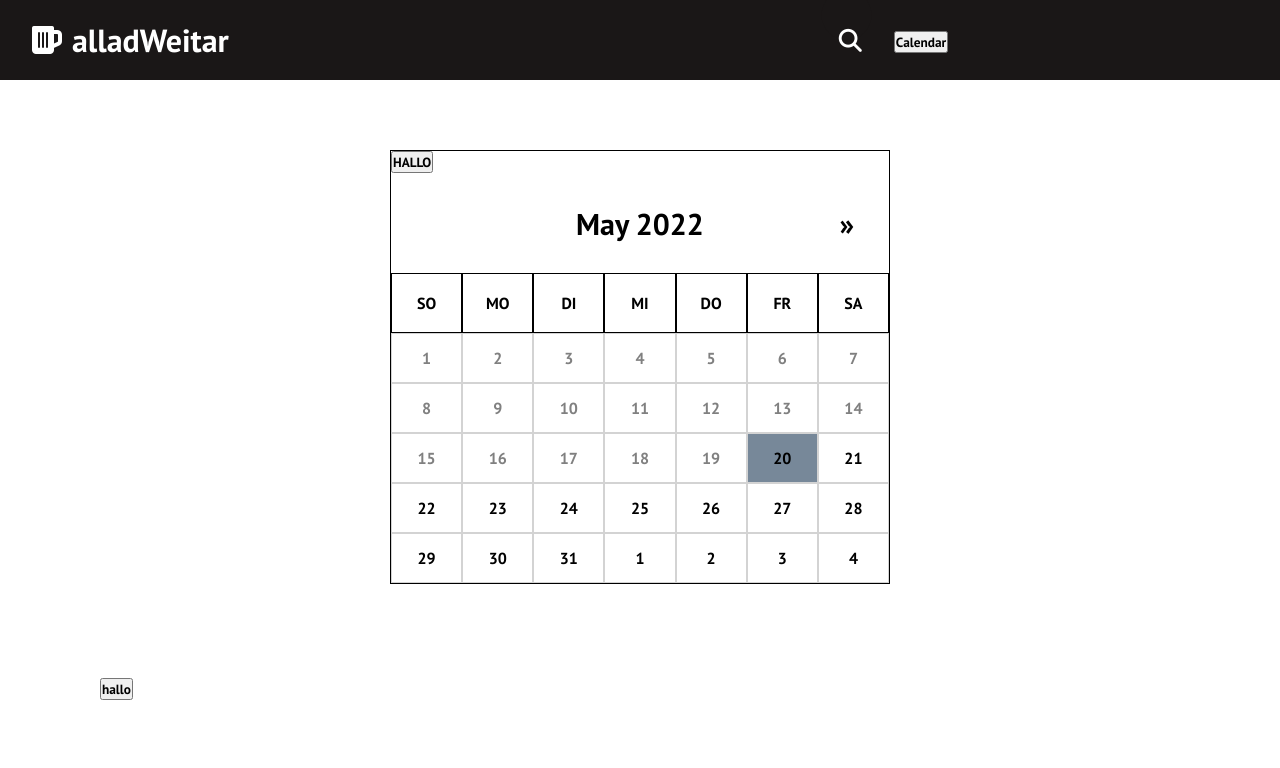
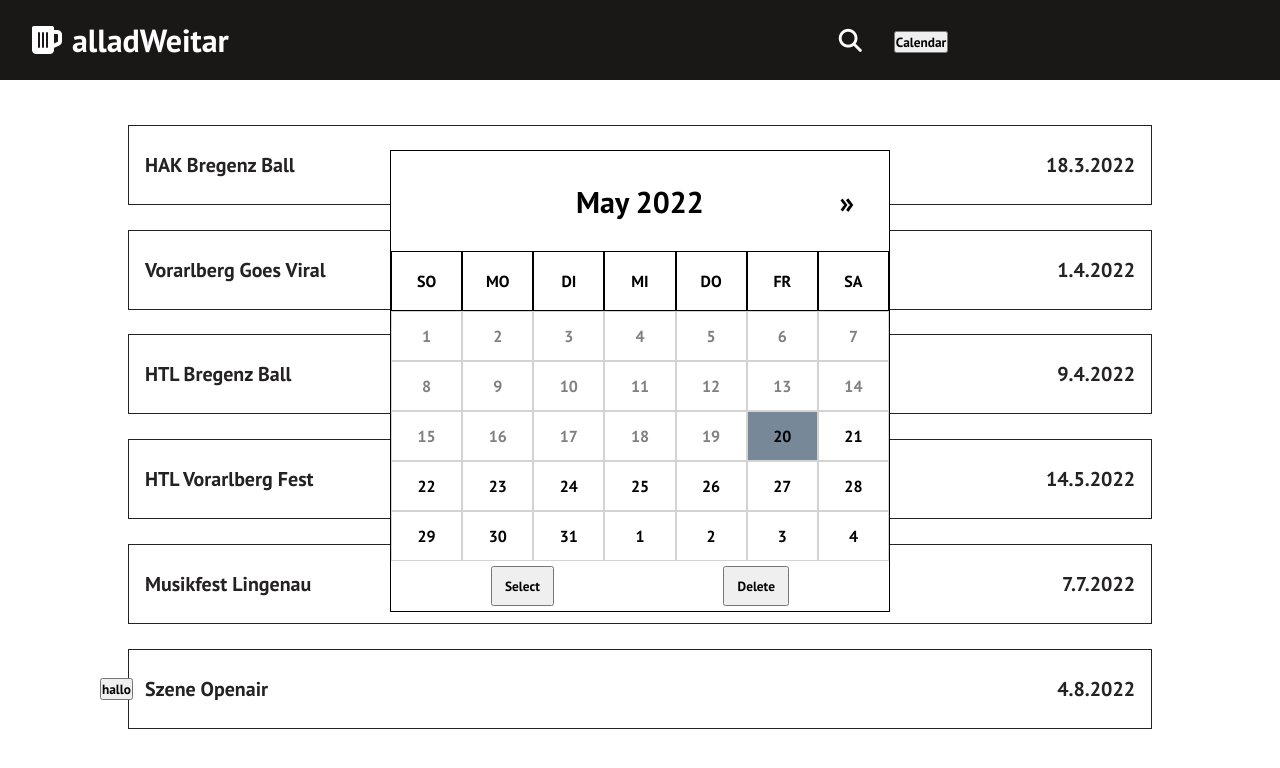
Before and after one commit to EricReinprecht/alladWeitar, a React (Create React App) app: page / in a window 1280 px wide. Both pictures are taken after a click on the button "Calendar". Shown: the top 768 px of the page. Built offline with nearby package versions, Linux system fonts and the light colour scheme.

Commit message:
filter funkt mit 1 datum

```diff
--- a/src/components/Calendar/Background.js
+++ b/src/components/Calendar/Background.js
@@ -2,9 +2,10 @@ import React from 'react'
 
 export default function Background() {
 
+    let calendar = document.getElementsByClassName("calendar")[0];
+    let calendarBackground = document.getElementsByClassName("calendar-background")[0];
+
     function closeCalendar(){
-        let calendar = document.getElementsByClassName("calendar")[0];
-        let calendarBackground = document.getElementsByClassName("calendar-background")[0];
         calendar.style.display = 'none';
         calendarBackground.style.display = 'none';
     }
--- /dev/null
+++ b/src/components/Calendar/Buttons.js
@@ -0,0 +1,38 @@
+import React from 'react'
+import ContentList from '../ContentList';
+
+export default function Buttons(props) {
+
+    let calendar = document.getElementsByClassName("calendar")[0];
+    let calendarBackground = document.getElementsByClassName("calendar-background")[0];
+
+    function diplayFilteredFestList(){
+
+      }
+
+    function closeCalendar(){
+        calendar.style.display = 'none';
+        calendarBackground.style.display = 'none';
+    }
+
+    function selectDates(date){
+        closeCalendar();
+        props.selectedDates.pop()
+        props.selectedDates.push(date)
+        diplayFilteredFestList();
+    }
+
+    function deleteFilter(){
+        closeCalendar();
+        props.selectedDates.pop()
+    }
+
+  return (
+    <>
+        <div className='button-container'>
+                <button className="button select" onClick={() => selectDates(props.value.format("D.M.YYYY"))}>Select</button>
+                <button className='button delete' onClick={() => deleteFilter()}>Delete</button>
+        </div>
+    </>
+  )
+}
--- a/src/components/Calendar/Calendar.css
+++ b/src/components/Calendar/Calendar.css
@@ -132,6 +132,31 @@
     background-color: white;
 }
 
+.button-container{
+    width: 100%;
+    height: 100%;
+
+    background-color: white;
+
+    display: flex;
+    justify-content: space-between;
+}
+
+.button{
+    height: 40px;
+    margin: 5px;
+    padding-left: 2.5%;
+    padding-right: 2.5%;
+}
+
+.select{
+    margin-left: 20%;
+}
+
+.delete{
+    margin-right: 20%;
+}
+
 @media screen and (max-width: 960px) {
     .calendar{
         width: 100%;
--- a/src/components/Calendar/Calendar.js
+++ b/src/components/Calendar/Calendar.js
@@ -6,31 +6,21 @@ import dayStyles, { beforeToday } from './Styles';
 import Header from './Header';
 import Weekdays from './Weekdays';
 import Background from './Background';
+import Buttons from './Buttons';
 
 
 export default function Calendar(props) {
 
     const [calendar, setCalendar] = useState([]);
 
-
-
-
     useEffect(() => {
         setCalendar(buildCalendar(props.value));
     }, [props.value])
-
-    function selectDates(date){
-        props.selectedDates.pop()
-        props.selectedDates.push(date)
-        console.log(props.selectedDates[0])
-    }
-
 
   return (
     <>
         <Background/>
         <div className='calendar'>
-        <button onClick={() => selectDates(props.value.format("D.M.YYYY"))}>HALLO</button>
            <Header value={props.value} setValue={props.setValue} />
            <Weekdays />
            <div className='body'>
@@ -43,6 +33,7 @@ export default function Calendar(props) {
                        ))}
                </div>))}
            </div>
+           <Buttons selectedDates={props.selectedDates} setFest={props.setFest} value={props.value}/>
         </div>
     </>
   )
--- a/src/components/ContentList.js
+++ b/src/components/ContentList.js
@@ -8,8 +8,9 @@ export default function ContentList(props) {
     let content = [];
 
     let displayContent = () => {
+        console.log(props.selectedDates)
         Fester.forEach(fest => {
-            if(fest.fest[0].date===props.selectedDates){
+            if(fest.fest[0].date===props.selectedDates || props.selectedDates===undefined){
                 content.push(<Content name={fest.name} date={fest.fest[0].date} id={fest.id}/>);
             }
 
--- a/src/components/pages/Home.js
+++ b/src/components/pages/Home.js
@@ -5,33 +5,31 @@ import ContentList from '../ContentList'
 import'./Home.css'
 import moment from 'moment'
 
-function reducer(state, action){}
 
 export default function Home() {
 
   const [value, setValue] = useState(moment());
   const [selectedDates, setDates] = useState([]);
   const [fest, setFest] = useState();
-  const [state, dispatch] = useReducer(reducer, "selectedDates");
 
-  let halloo = <ContentList selectedDates={"18.3.2022"}/>
 
-  function hallo(){
+
+  function diplayFilteredFestList(){
     setFest(<ContentList selectedDates={selectedDates[0]}/>)
-
   }
 
   return (
     <>
       <div className='home-page'>
         <div className='contentList-container'>
+          <div className="defaultFestList"><ContentList/></div>
           {fest}
         </div>
         <div className='calendar-container'>
           <Calendar value={value} setValue={setValue} selectedDates={selectedDates} setDates={setDates}/>
         </div>
       </div>
-      <button className="hallo" onClick={() => hallo()}>hallo</button>
+      <button className="hallo" onClick={() => diplayFilteredFestList()}>hallo</button>
     </>
     )
 }
```
